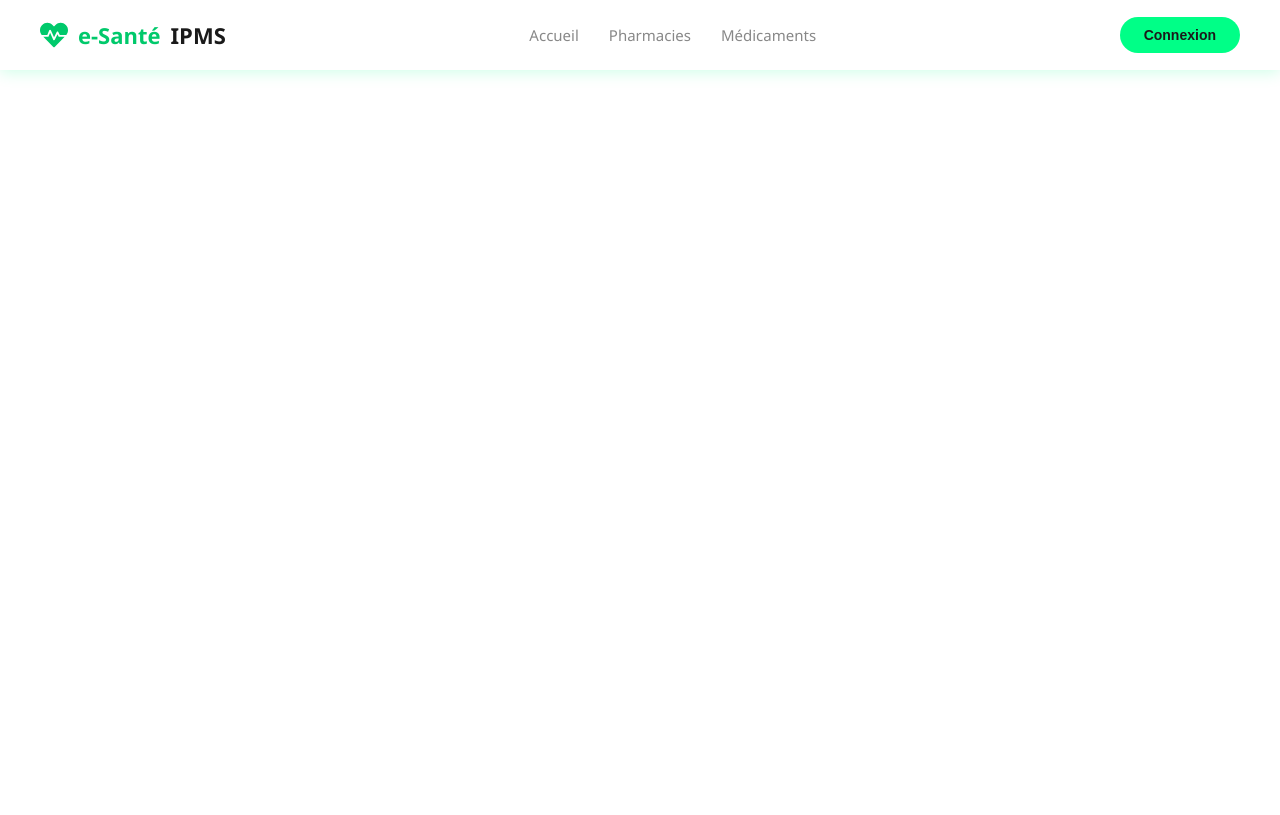
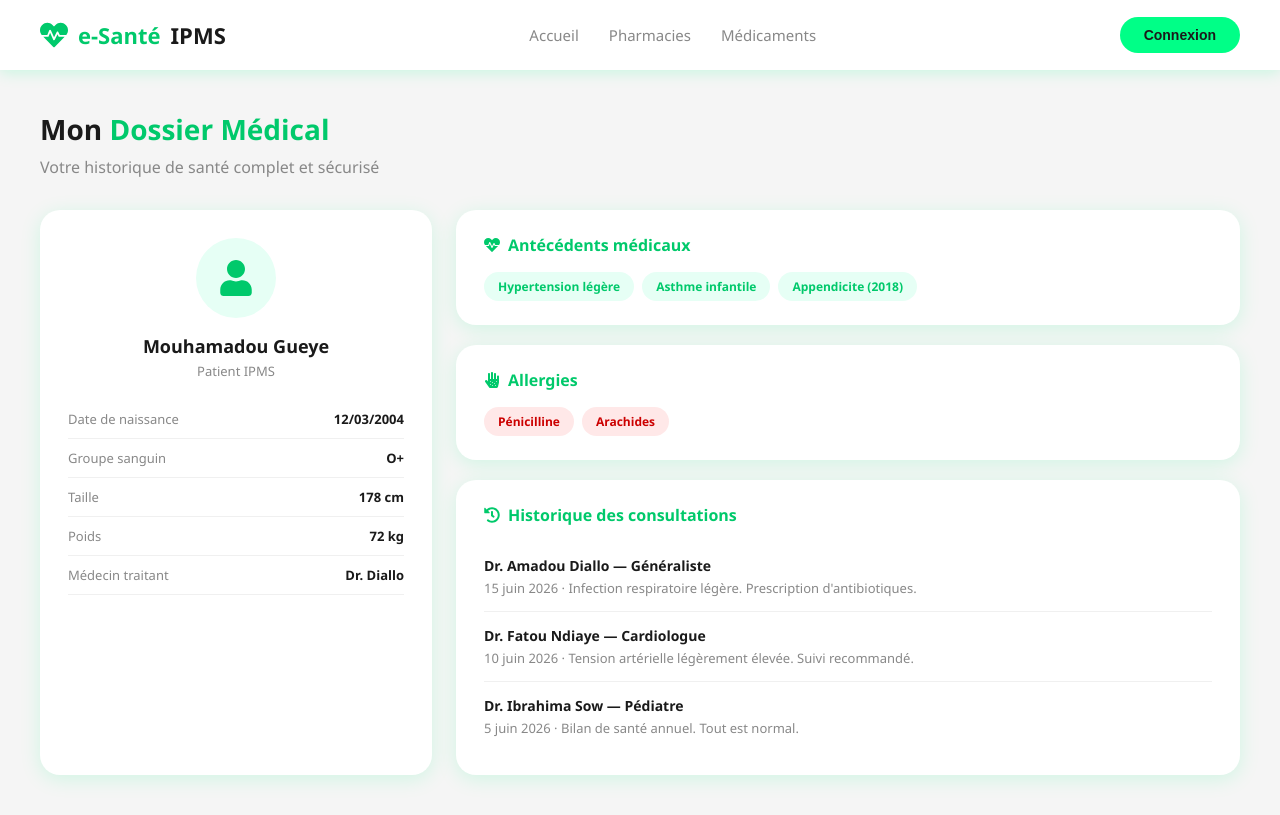
Before and after one commit to idypa10x/esante-ipms, a React (Create React App) app in the folder frontend/: page /patient/dossier in a window 1280 px wide. Built offline with nearby package versions, Linux system fonts and the light colour scheme.

Commit message:
feat: ajout page dossier médical patient

```diff
--- a/frontend/src/App.js
+++ b/frontend/src/App.js
@@ -6,6 +6,7 @@ import RegisterPage from "./pages/auth/RegisterPage";
 import PatientHome from "./pages/patient/PatientHome";
 import PriseRdvPage from "./pages/patient/PriseRdvPage";
 import OrdonnancesPage from "./pages/patient/OrdonnancesPage";
+import DossierPage from "./pages/patient/DossierPage";
 import "./index.css";
 
 function App() {
@@ -19,6 +20,7 @@ function App() {
         <Route path="/patient" element={<PatientHome />} />
         <Route path="/patient/rdv" element={<PriseRdvPage />} />
         <Route path="/patient/ordonnances" element={<OrdonnancesPage />} />
+        <Route path="/patient/dossier" element={<DossierPage />} />
       </Routes>
     </BrowserRouter>
   );
--- /dev/null
+++ b/frontend/src/pages/patient/DossierPage.css
@@ -0,0 +1,132 @@
+.dossier-container {
+  padding: 40px;
+  background-color: var(--gris-clair);
+  min-height: 90vh;
+}
+
+.dossier-container h1 {
+  font-size: 28px;
+  font-weight: 800;
+  margin-bottom: 8px;
+}
+
+.dossier-container h1 span {
+  color: var(--vert-fonce);
+}
+
+.dossier-container > p {
+  color: var(--gris);
+  margin-bottom: 32px;
+}
+
+.dossier-grid {
+  display: grid;
+  grid-template-columns: 1fr 2fr;
+  gap: 24px;
+}
+
+.dossier-profil {
+  background-color: var(--blanc);
+  border-radius: 20px;
+  padding: 28px;
+  box-shadow: var(--shadow);
+  text-align: center;
+}
+
+.dossier-avatar {
+  width: 80px;
+  height: 80px;
+  border-radius: 50%;
+  background-color: var(--vert-clair);
+  display: flex;
+  align-items: center;
+  justify-content: center;
+  font-size: 36px;
+  margin: 0 auto 16px;
+}
+
+.dossier-profil h2 {
+  font-size: 18px;
+  font-weight: 800;
+  margin-bottom: 4px;
+}
+
+.dossier-profil p {
+  font-size: 13px;
+  color: var(--gris);
+  margin-bottom: 20px;
+}
+
+.info-item {
+  display: flex;
+  justify-content: space-between;
+  padding: 10px 0;
+  border-bottom: 1px solid #F0F0F0;
+  font-size: 13px;
+}
+
+.info-item span:first-child {
+  color: var(--gris);
+}
+
+.info-item span:last-child {
+  font-weight: 600;
+}
+
+.dossier-contenu {
+  display: flex;
+  flex-direction: column;
+  gap: 20px;
+}
+
+.dossier-section {
+  background-color: var(--blanc);
+  border-radius: 20px;
+  padding: 24px 28px;
+  box-shadow: var(--shadow);
+}
+
+.dossier-section h3 {
+  font-size: 16px;
+  font-weight: 700;
+  margin-bottom: 16px;
+  color: var(--vert-fonce);
+  display: flex;
+  align-items: center;
+  gap: 8px;
+}
+
+.antecedent-list {
+  display: flex;
+  flex-wrap: wrap;
+  gap: 8px;
+}
+
+.antecedent-tag {
+  padding: 6px 14px;
+  background-color: var(--vert-clair);
+  color: var(--vert-fonce);
+  border-radius: 20px;
+  font-size: 12px;
+  font-weight: 600;
+}
+
+.consultation-item {
+  padding: 14px 0;
+  border-bottom: 1px solid #F0F0F0;
+}
+
+.consultation-item:last-child {
+  border-bottom: none;
+}
+
+.consultation-item h4 {
+  font-size: 14px;
+  font-weight: 700;
+  margin-bottom: 4px;
+}
+
+.consultation-item p {
+  font-size: 13px;
+  color: var(--gris);
+}
--- /dev/null
+++ b/frontend/src/pages/patient/DossierPage.js
@@ -0,0 +1,103 @@
+import { FaUser, FaHeartbeat, FaHistory, FaAllergies } from "react-icons/fa";
+import "./DossierPage.css";
+
+const consultations = [
+  {
+    id: 1,
+    medecin: "Dr. Amadou Diallo",
+    specialite: "Généraliste",
+    date: "15 juin 2026",
+    notes: "Infection respiratoire légère. Prescription d'antibiotiques.",
+  },
+  {
+    id: 2,
+    medecin: "Dr. Fatou Ndiaye",
+    specialite: "Cardiologue",
+    date: "10 juin 2026",
+    notes: "Tension artérielle légèrement élevée. Suivi recommandé.",
+  },
+  {
+    id: 3,
+    medecin: "Dr. Ibrahima Sow",
+    specialite: "Pédiatre",
+    date: "5 juin 2026",
+    notes: "Bilan de santé annuel. Tout est normal.",
+  },
+];
+
+export default function DossierPage() {
+  return (
+    <div className="dossier-container">
+      <h1>Mon <span>Dossier Médical</span></h1>
+      <p>Votre historique de santé complet et sécurisé</p>
+
+      <div className="dossier-grid">
+        {/* PROFIL */}
+        <div className="dossier-profil">
+          <div className="dossier-avatar">
+            <FaUser color="#00C96B" />
+          </div>
+          <h2>Mouhamadou Gueye</h2>
+          <p>Patient IPMS</p>
+
+          <div className="info-item">
+            <span>Date de naissance</span>
+            <span>12/03/2004</span>
+          </div>
+          <div className="info-item">
+            <span>Groupe sanguin</span>
+            <span>O+</span>
+          </div>
+          <div className="info-item">
+            <span>Taille</span>
+            <span>178 cm</span>
+          </div>
+          <div className="info-item">
+            <span>Poids</span>
+            <span>72 kg</span>
+          </div>
+          <div className="info-item">
+            <span>Médecin traitant</span>
+            <span>Dr. Diallo</span>
+          </div>
+        </div>
+
+        {/* CONTENU */}
+        <div className="dossier-contenu">
+          {/* Antécédents */}
+          <div className="dossier-section">
+            <h3><FaHeartbeat /> Antécédents médicaux</h3>
+            <div className="antecedent-list">
+              {["Hypertension légère", "Asthme infantile", "Appendicite (2018)"].map((a, i) => (
+                <span key={i} className="antecedent-tag">{a}</span>
+              ))}
+            </div>
+          </div>
+
+          {/* Allergies */}
+          <div className="dossier-section">
+            <h3><FaAllergies /> Allergies</h3>
+            <div className="antecedent-list">
+              {["Pénicilline", "Arachides"].map((a, i) => (
+                <span key={i} className="antecedent-tag" style={{ backgroundColor: "#FFE8E8", color: "#CC0000" }}>
+                  {a}
+                </span>
+              ))}
+            </div>
+          </div>
+
+          {/* Historique */}
+          <div className="dossier-section">
+            <h3><FaHistory /> Historique des consultations</h3>
+            {consultations.map((c) => (
+              <div className="consultation-item" key={c.id}>
+                <h4>{c.medecin} — {c.specialite}</h4>
+                <p>{c.date} · {c.notes}</p>
+              </div>
+            ))}
+          </div>
+        </div>
+      </div>
+    </div>
+  );
+}
```
